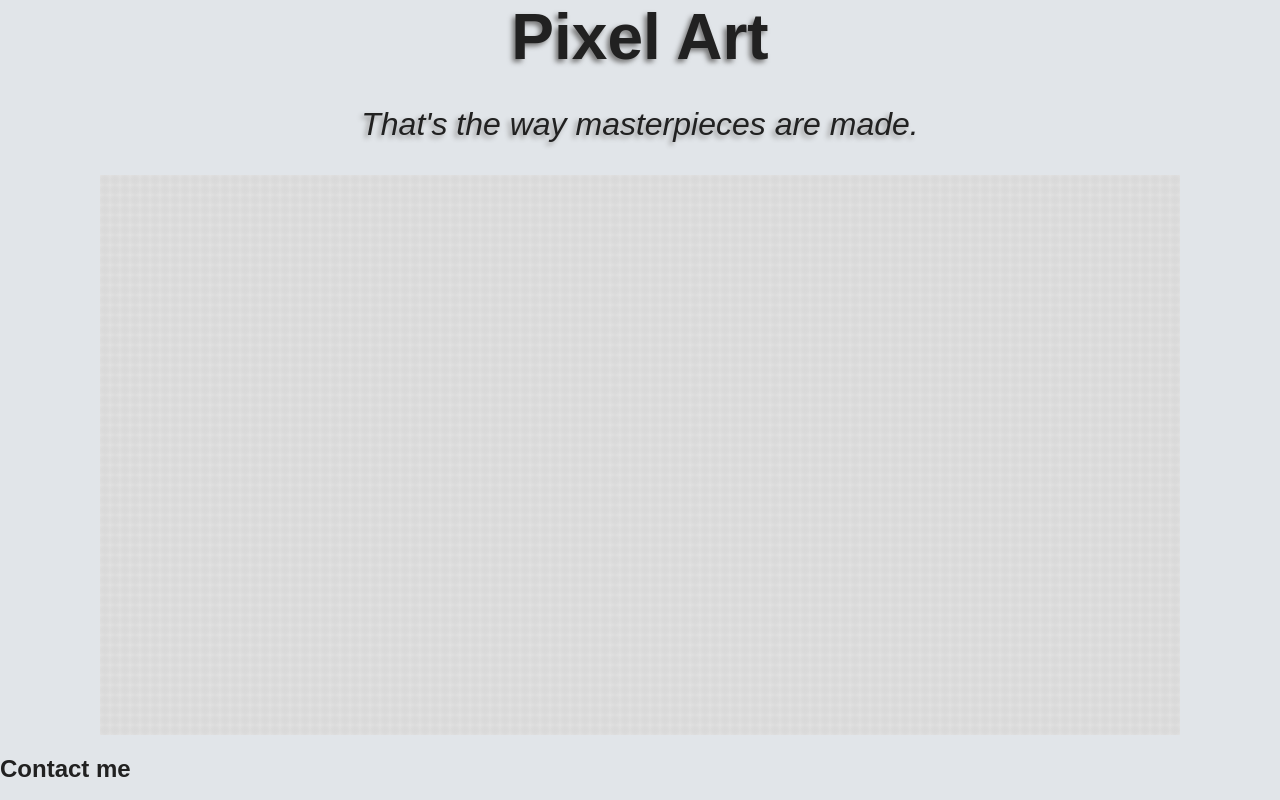
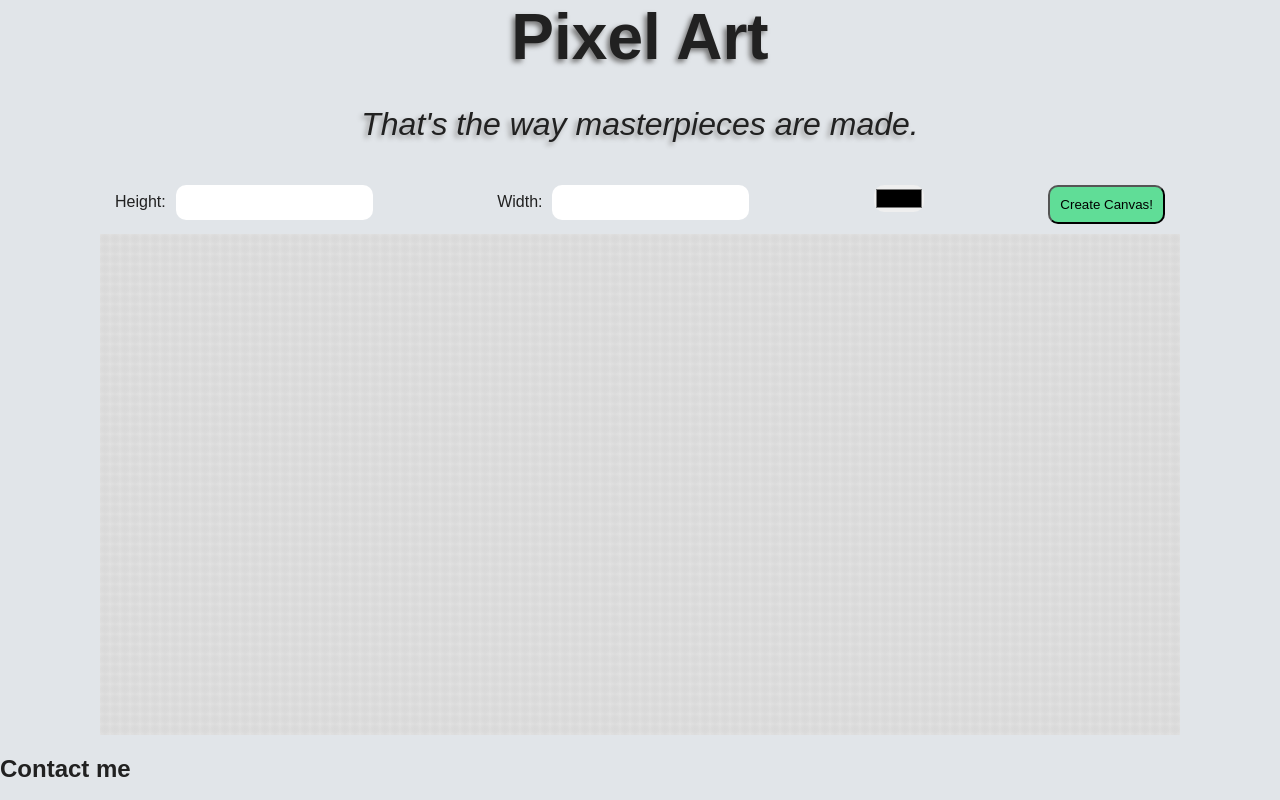
Before and after one commit to dor4231/Pixel_Art, a plain HTML site: page index.html in a window 1280 px wide. Drawn offline with Linux system fonts and the light colour scheme.

Commit message:
Added controls panel, and styled it.

```diff
--- a/css/app.css
+++ b/css/app.css
@@ -52,11 +52,41 @@ header p {
     height: 70%;
     display: flex;
     flex-wrap: wrap;
+    flex-flow: column;
     margin: 0 auto;
 }
 
+.app-controls {
+    flex-basis: 10%;
+    display: flex;
+    justify-content: space-between;
+}
+
+.app-controls div {
+    padding: 10px 15px
+}
+
+.app-controls input[type=number] {
+    padding: 10px;
+    border-radius: 10px;
+    border: none;
+    margin-left: 10px;
+}
+
+.app-controls button {
+    padding: 10px;
+    background: #60dd97;
+    border-radius: 10px;
+}
+
+.app-controls input[type=color] {
+    border: none;
+    border-radius: 10px;
+    padding: 0;
+}
+
 .canvas {
-    flex-basis: 100%;
+    flex-basis: 90%;
     background: radial-gradient(rgba(255,255,255, 0.6) 0%, rgba(150,150,150, 0.4) 150%),
                 radial-gradient(#aaa 10%, #fff 100%) repeat;
     background-size: 10px 10px;
--- a/index.html
+++ b/index.html
@@ -11,6 +11,20 @@
     <p>That's the way masterpieces are made.</p>
 </header>
 <section class="app-container">
+    <form class="app-controls">
+        <div>
+            <label for="height">Height:</label><input type="number" id="height">
+        </div>
+        <div>
+            <label for="width">Width:</label><input type="number" id="width">
+        </div>
+        <div>
+            <input type="color">
+        </div>
+        <div>
+            <button>Create Canvas!</button>
+        </div>
+    </form>
     <div class="canvas">
         <!--Add pixels here-->
     </div>
```
